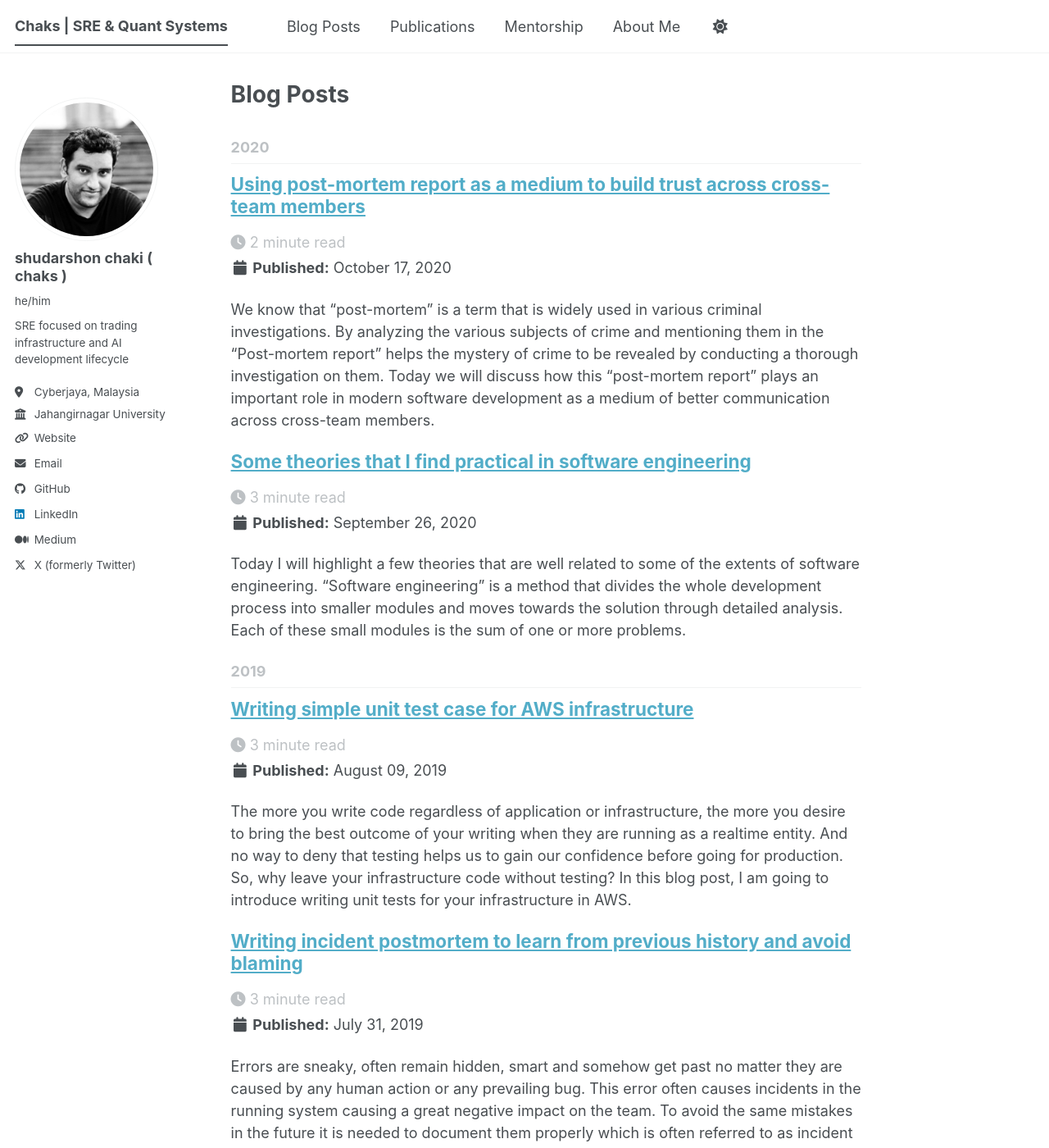
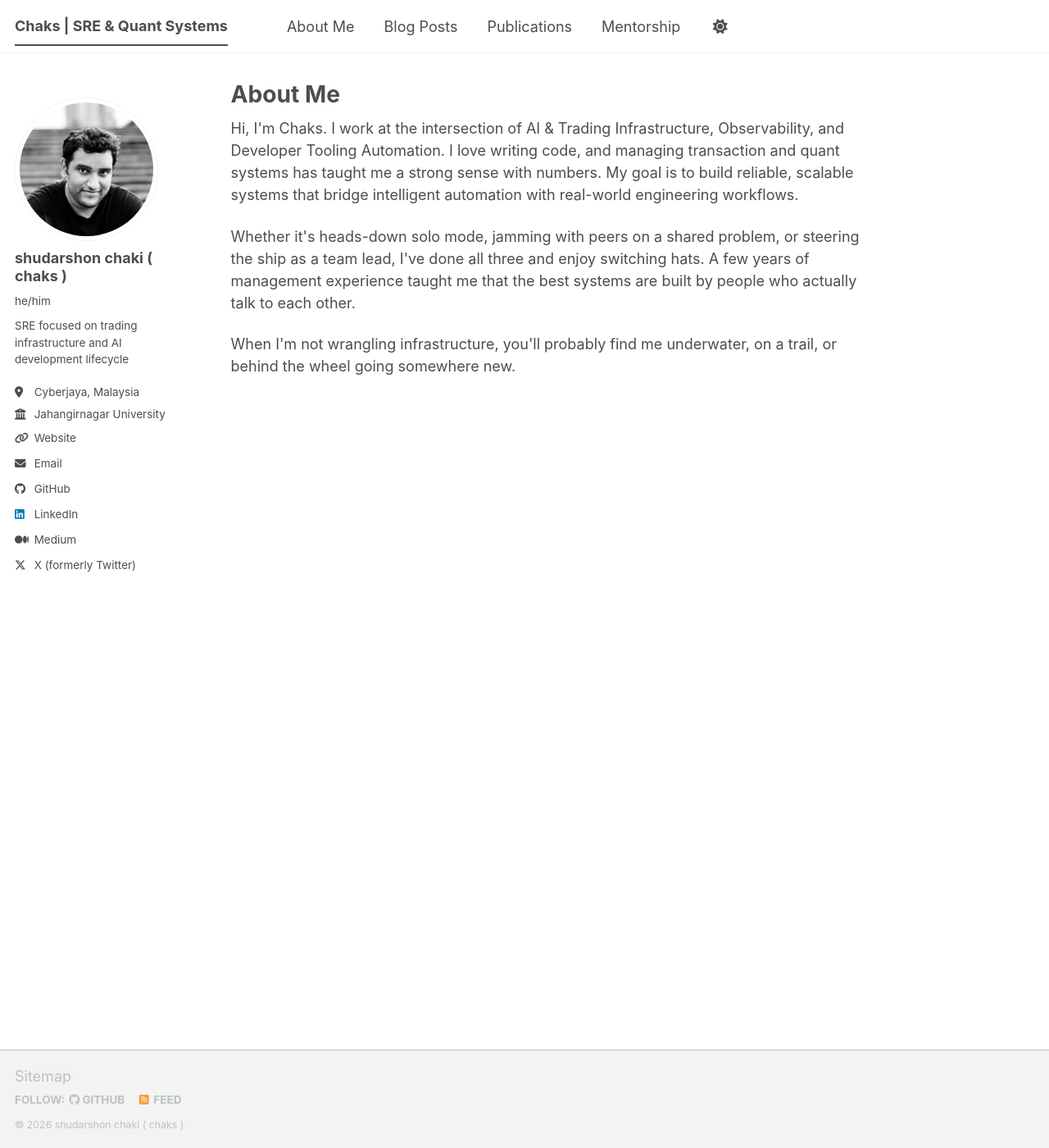
Before and after one commit to chaks03/chaks03.github.io, a Jekyll site: the page built from _pages/about.html, in a window 1280 px wide and 1400 px high. Shown: the whole window at 82% size. Built offline with Jekyll 4.4.1, drawn with Linux system fonts in a browser that asks for light colours; a script bundle is joined from its source files by our own code; library files that are not in the unit come from our copies; some of the changed text lies outside the part shown.

Commit message:
update about

```diff
--- a/_pages/about.html
+++ b/_pages/about.html
@@ -1,20 +1,14 @@
 ---
 permalink: /
-title: "Blog Posts"
+title: "About Me"
 author_profile: true
 redirect_from:
   - /about/
   - /about.html
-  - /year-archive/
 ---
 
-{% include base_path %}
-{% capture written_year %}'None'{% endcapture %}
-{% for post in site.posts %}
-  {% capture year %}{{ post.date | date: '%Y' }}{% endcapture %}
-  {% if year != written_year %}
-    <h2 id="{{ year | slugify }}" class="archive__subtitle">{{ year }}</h2>
-    {% capture written_year %}{{ year }}{% endcapture %}
-  {% endif %}
-  {% include archive-single.html %}
-{% endfor %}
+<p>Hi, I'm Chaks. I work at the intersection of AI & Trading Infrastructure, Observability, and Developer Tooling Automation. I love writing code, and managing transaction and quant systems has taught me a strong sense with numbers. My goal is to build reliable, scalable systems that bridge intelligent automation with real-world engineering workflows.</p>
+
+<p>Whether it's heads-down solo mode, jamming with peers on a shared problem, or steering the ship as a team lead, I've done all three and enjoy switching hats. A few years of management experience taught me that the best systems are built by people who actually talk to each other.</p>
+
+<p>When I'm not wrangling infrastructure, you'll probably find me underwater, on a trail, or behind the wheel going somewhere new.</p>
```
Also changed, not shown: _data/navigation.yml (+4 -4 lines).
